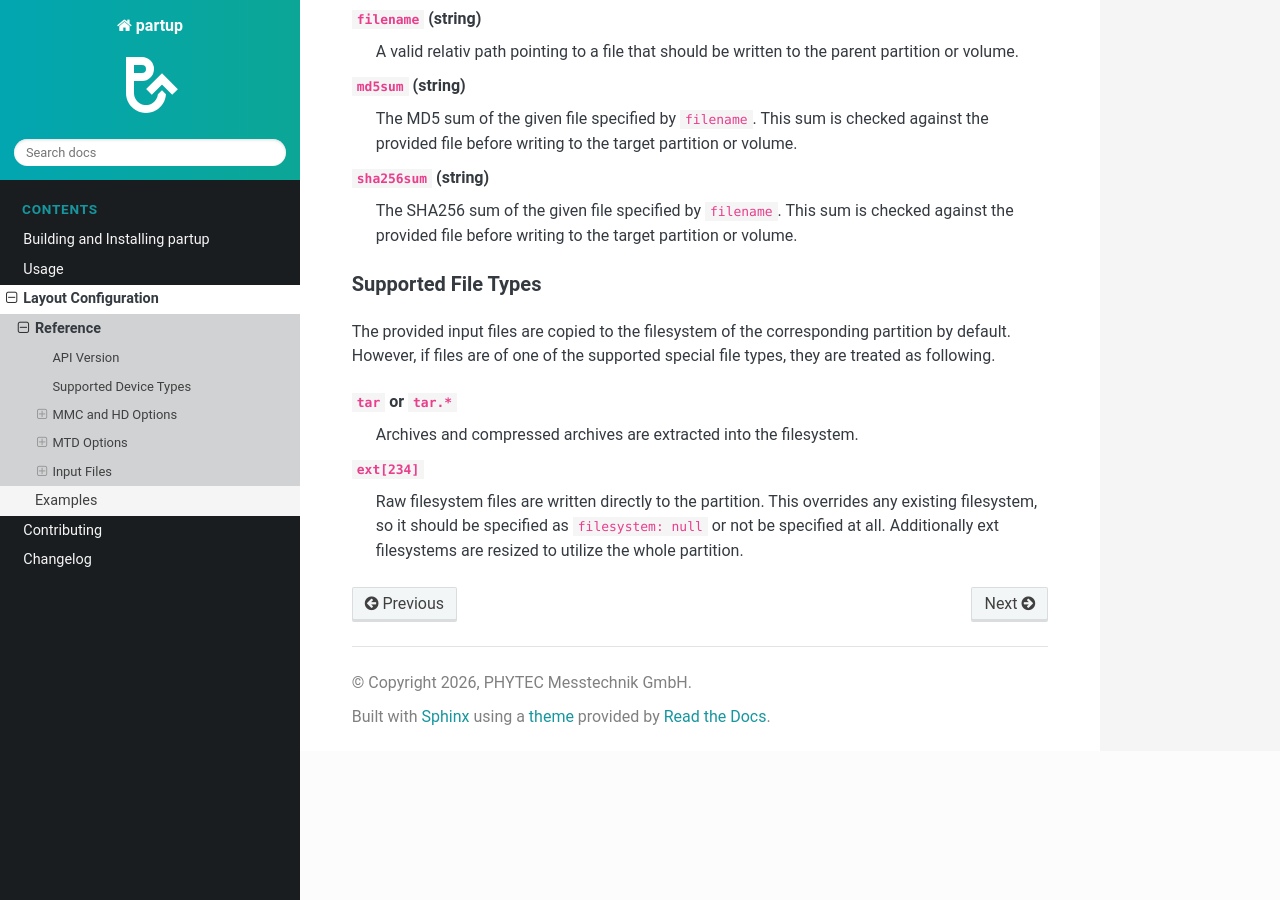
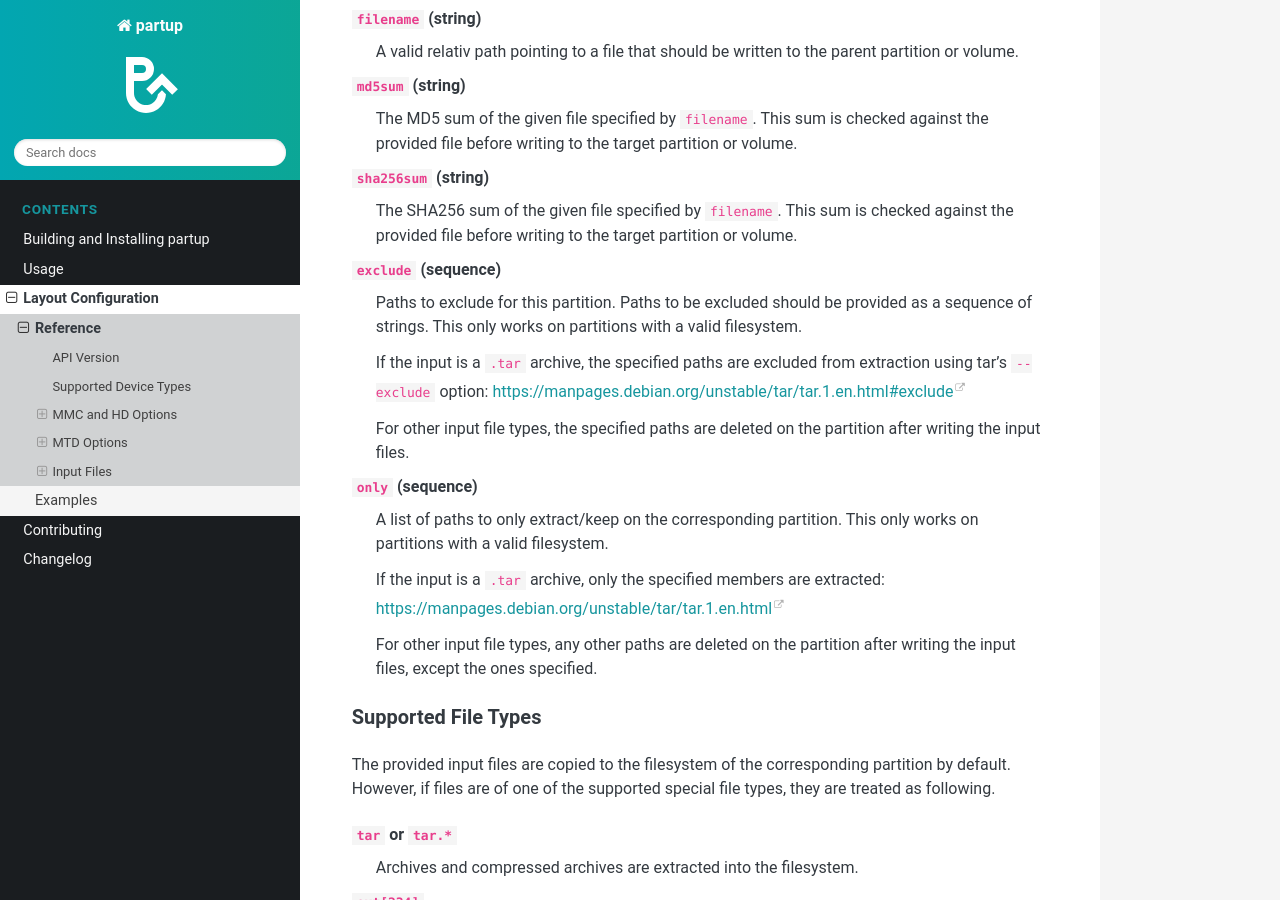
Before and after one commit to phytec/partup, a Sphinx documentation site: the page built from doc/layout-config-reference.rst, in a window 1280 px wide and 900 px high, scrolled down 6779 px. Built offline with Sphinx 7.4.7 and the Read the Docs theme 3.1.0, drawn with Linux system fonts in a browser that asks for light colours.

Commit message:
WIP
Signed-off-by: Martin Schwan <m.schwan@phytec.de>

```diff
--- a/doc/layout-config-reference.rst
+++ b/doc/layout-config-reference.rst
@@ -348,6 +348,28 @@ at least a ``filename``. For verifying the checksum of the given input file by
    checked against the provided file before writing to the target partition or
    volume.
 
+``exclude`` (sequence)
+   Paths to exclude for this partition. Paths to be excluded should be
+   provided as a sequence of strings. This only works on partitions with a valid
+   filesystem.
+
+   If the input is a ``.tar`` archive, the specified paths are excluded from
+   extraction using tar's ``--exclude`` option:
+   https://manpages.debian.org/unstable/tar/tar.1.en.html#exclude
+
+   For other input file types, the specified paths are deleted on the partition
+   after writing the input files.
+
+``only`` (sequence)
+   A list of paths to only extract/keep on the corresponding partition. This
+   only works on partitions with a valid filesystem.
+
+   If the input is a ``.tar`` archive, only the specified members are extracted:
+   https://manpages.debian.org/unstable/tar/tar.1.en.html
+
+   For other input file types, any other paths are deleted on the partition
+   after writing the input files, except the ones specified.
+
 .. _supported-file-types:
 
 Supported File Types
```
Also changed, not shown: 3 other files.
